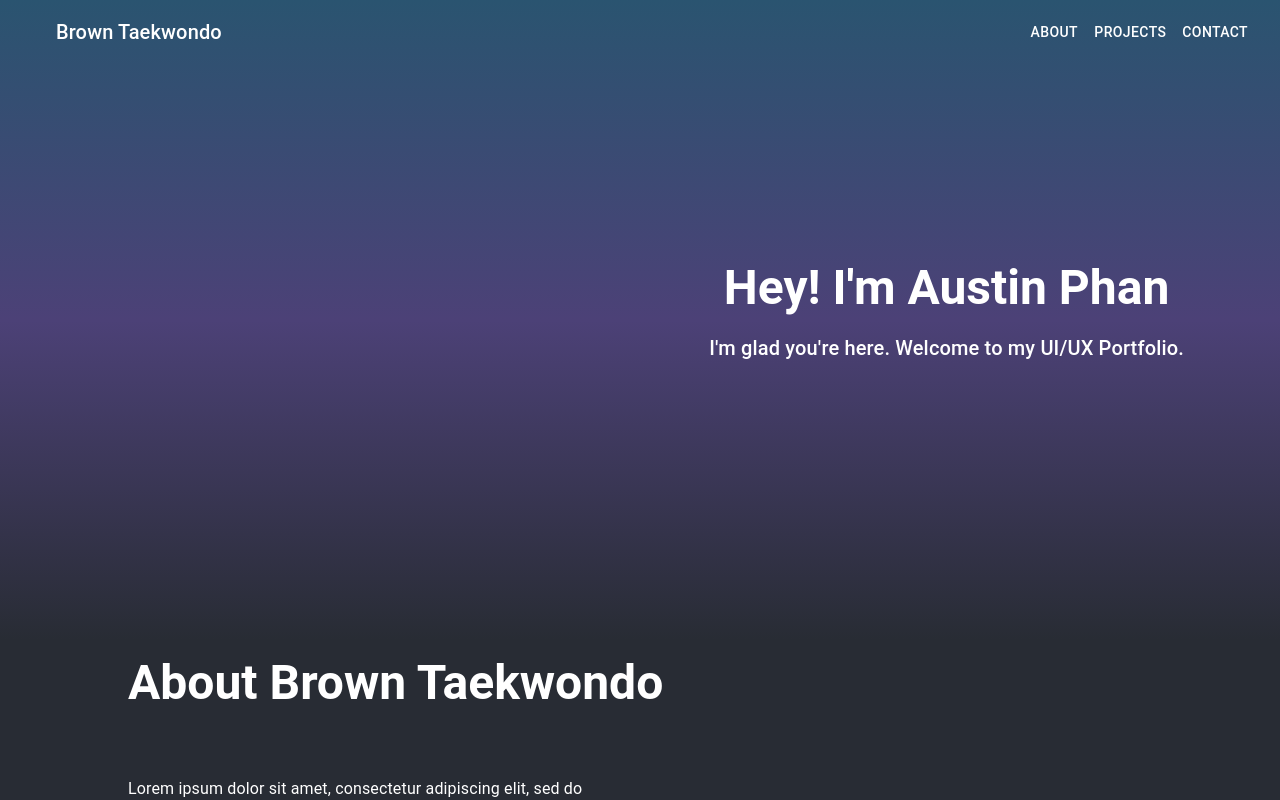
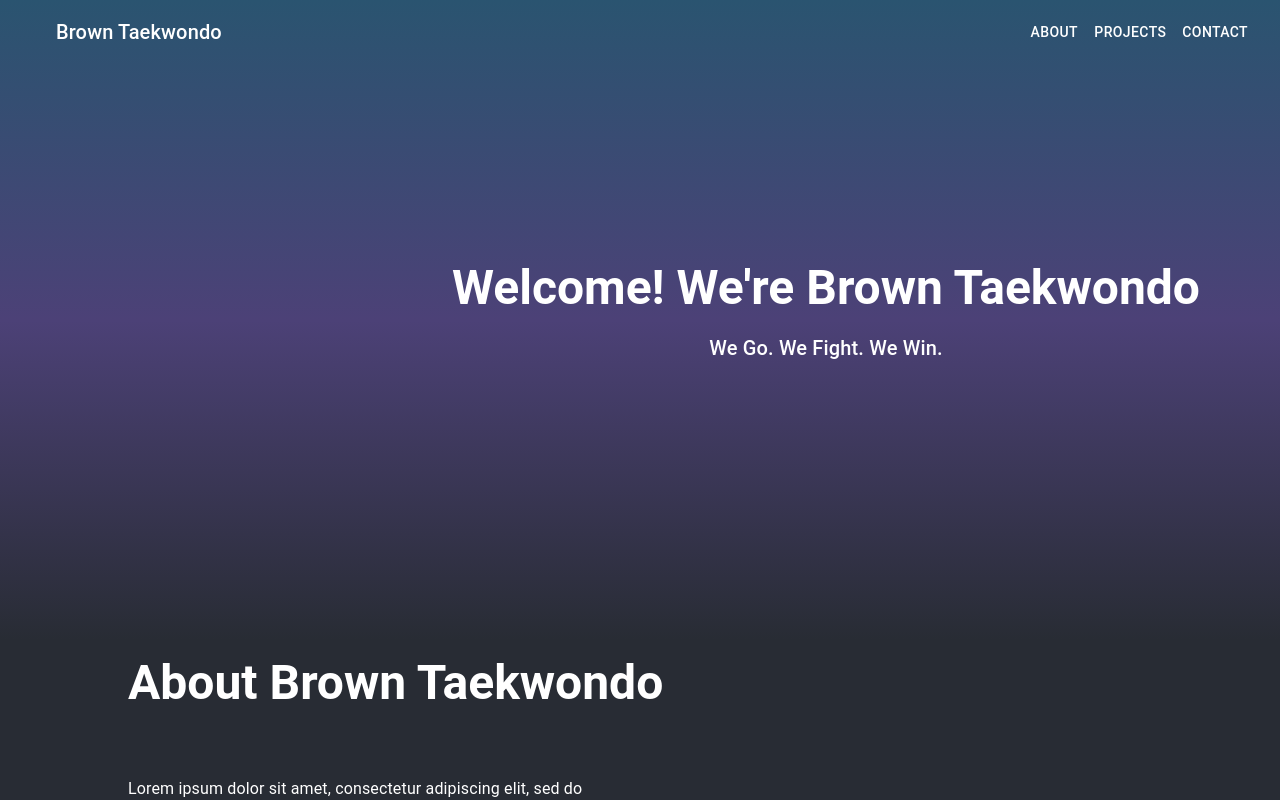
Before and after one commit to Phan-2k2/btkd-site-redesign, a React (Create React App) app in the folder btkd-redesign/: page / in a window 1280 px wide. Shown: the top 800 px of the page. Built offline with nearby package versions, Linux system fonts and the light colour scheme; some icons are missing; the HTML template or start-up script is replaced by a standard one.

Commit message:
titlepage updates

```diff
--- a/btkd-redesign/src/components/MainPage/TitlePage/TitleArea.js
+++ b/btkd-redesign/src/components/MainPage/TitlePage/TitleArea.js
@@ -19,13 +19,13 @@ function TitleArea (props) {
                         variant="h3"
                         component="div"
                         sx={{p:2}}
-                    > <b>Hey! I'm Austin Phan</b>
+                    > <b>Welcome! We're Brown Taekwondo</b>
                         {
                             <Typography
                                 variant="h6"
                                 component="div"
                                 sx={{p:2}}
-                            > I'm glad you're here. Welcome to my UI/UX Portfolio.
+                            > We Go. We Fight. We Win.
                             </Typography>
                         }
                     </Typography>
```
